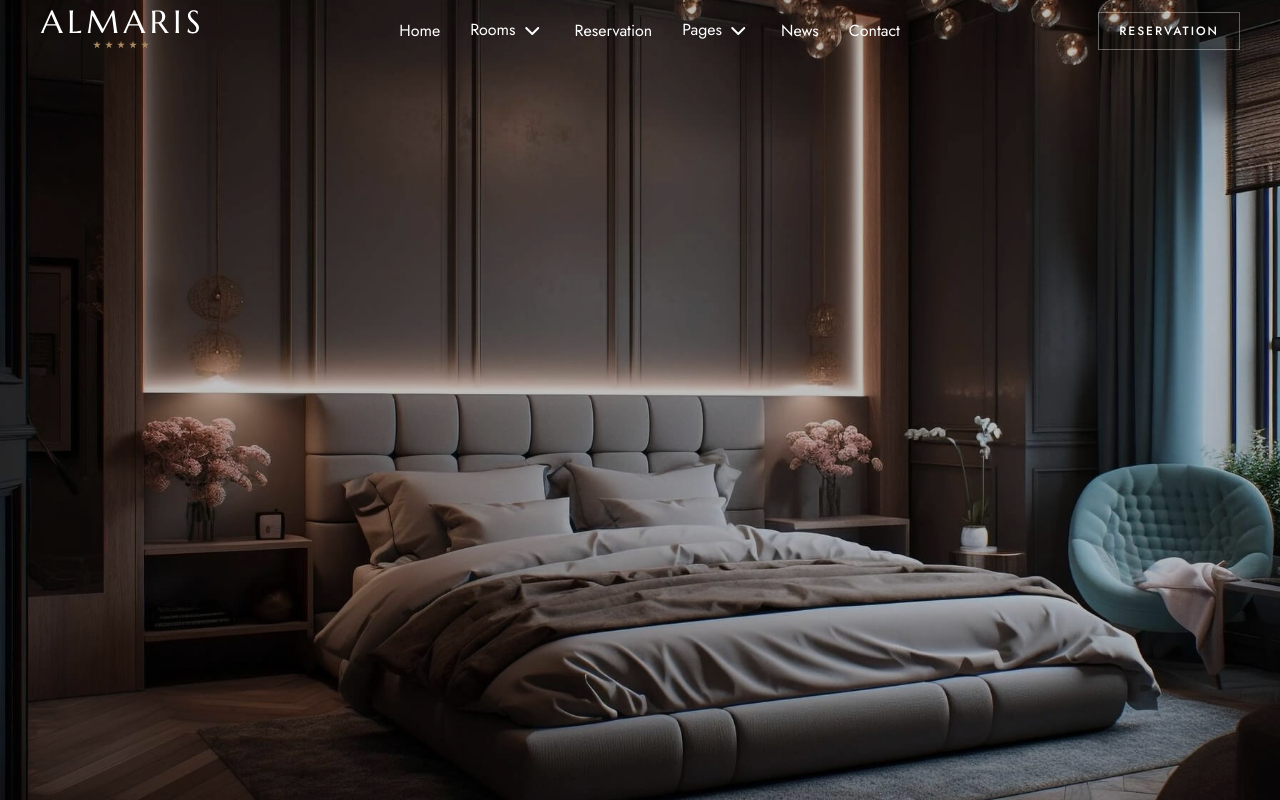
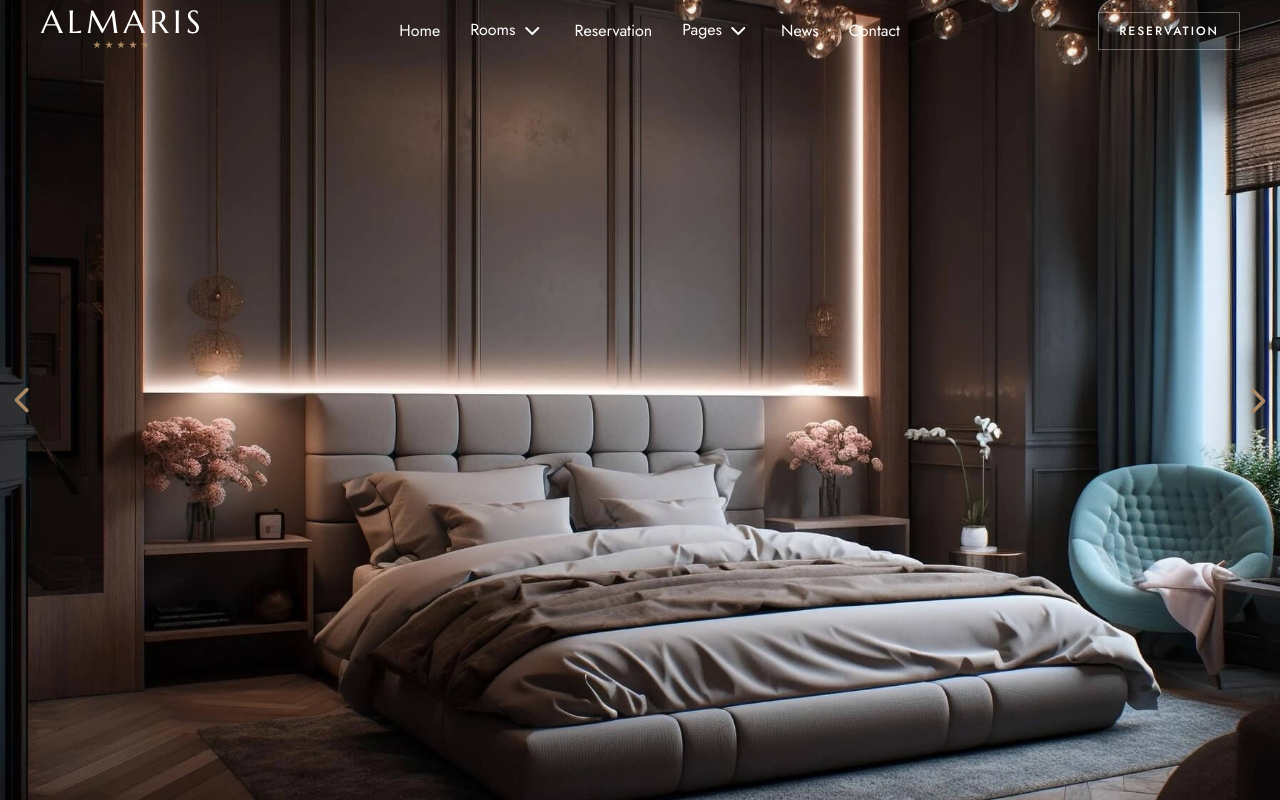
Before and after one commit to YanderuxTea/Almaris, a Next.js app: page / in a window 1280 px wide. Built offline with nearby package versions, Linux system fonts and the light colour scheme.

Commit message:
Сделаны функции слайдера по интервалу и кнопкам

```diff
--- a/app/globals.css
+++ b/app/globals.css
@@ -5,7 +5,7 @@
     --animate-swiperTimerNextSlide: swiperTimerNextSlide 1.5s ease-in-out;
     @keyframes swiperTimerCurrentSlide {
         0% {
-            transform: translateX(100%);
+            transform: translateX(calc(var(--currentSide) * 100%));
         }
         100% {
             transform: translateX(0);
@@ -13,7 +13,7 @@
     }
     @keyframes swiperTimerNextSlide {
         to {
-            transform: translateX(-100%);
+            transform: translateX(calc(var(--currentSide) * -100%));
         }
     }
 }
--- a/components/ui/Slider.tsx
+++ b/components/ui/Slider.tsx
@@ -1,41 +1,63 @@
 'use client'
 import {images} from '@/public/data/ImagesForSlider'
-import {useEffect, useRef} from 'react'
 import Image from 'next/image'
-import SwiperTimerFunction from '@/public/features/functions/SwiperTimerFunction'
-import VariablesForSwiper from '@/public/features/functions/VariablesForSwiper'
+import React, {useEffect, useRef} from 'react'
+import SliderByTimer from '@/public/features/functions/SliderByTimer'
 import {clearInterval} from 'node:timers'
+import Arrow from '@/public/svg/Arrow'
+import SliderByButtons from '@/public/features/functions/SliderByButtons'
 
 export default function Slider() {
-  const divRef = useRef<(HTMLDivElement | null)[]>([null])
-  const {
-    intervalRef,
-    setCooldownTime,
-    currentSlide,
-    setFirstRender,
-    firstRender
-  } = VariablesForSwiper()
+  const currentSide = React.useRef<number>(1)
+  const intervalRef = useRef<NodeJS.Timeout | null>(null)
+  const currentIndexSlide = useRef<number>(0)
+  const [cooldownTime, setCooldownTime] = React.useState<number>(0)
+  const [firstRender, setFirstRender] = React.useState<boolean>(true)
   useEffect(() => {
-    SwiperTimerFunction(intervalRef, setCooldownTime, currentSlide, setFirstRender, 3000, images)
-    const id = intervalRef.current
+    SliderByTimer({
+      currentSide: currentSide,
+      intervalRef: intervalRef,
+      currentIndexSlide: currentIndexSlide,
+      setFirstRender: setFirstRender,
+      setCooldownTime: setCooldownTime,
+      delay: 3000,
+      imgArr: images
+    })
+    const intRef = intervalRef.current
     return () => {
-      if (id) clearInterval(id)
+      if (intRef) clearInterval(intRef)
     }
-    // eslint-disable-next-line react-hooks/exhaustive-deps
   }, [])
   return (
-    <section className='relative min-h-screen overflow-hidden'>
+    <section className='min-h-screen relative flex flex-row items-center overflow-clip justify-between'>
+      <button className='z-3 rotate-90 cursor-pointer scale-175 px-2.5' onClick={() => SliderByButtons({
+        currentSide: currentSide,
+        intervalRef: intervalRef,
+        buttonSide: 'left',
+        imgArr: images,
+        currentIndexSlide: currentIndexSlide,
+        setFirstRender: setFirstRender,
+        setCooldownTime: setCooldownTime,
+        cooldownTime: cooldownTime
+      })}><Arrow color='AB8965'/></button>
+      <button className='z-3 -rotate-90 cursor-pointer scale-175 px-2.5' onClick={() => SliderByButtons({
+        currentSide: currentSide,
+        intervalRef: intervalRef,
+        buttonSide: 'right',
+        imgArr: images,
+        currentIndexSlide: currentIndexSlide,
+        setFirstRender: setFirstRender,
+        setCooldownTime: setCooldownTime,
+        cooldownTime: cooldownTime
+      })}><Arrow color='AB8965'/></button>
       {images.map((image, i) => {
-        return (
-          <div
-            className={`absolute overflow-hidden z-1 w-full h-full ${currentSlide.current === i ? firstRender ? 'animate-none z-2' : 'animate-swiperTimerCurrentSlide z-2' : firstRender ? 'animate-none z-1' : 'animate-swiperTimerNextSlide z-1'}`}
-            key={i} ref={(el) => {
-            divRef.current[i] = el
-          }}>
-            <Image src={image} alt='image for slider' className='object-cover object-left brightness-75 w-full h-full'
-                   priority
-                   draggable={false}/>
-          </div>)
+        return <div
+          className={`absolute w-full h-full ${i === currentIndexSlide.current ? firstRender ? 'animate-none z-2' : 'animate-swiperTimerCurrentSlide z-2' : firstRender ? 'animate-none z-1' : 'animate-swiperTimerNextSlide z-1'}`}
+          key={i}
+          style={{'--currentSide': currentSide.current} as React.CSSProperties}>
+          <Image src={image} alt='image for slider' priority draggable={false}
+                 className='w-full h-full object-cover object-left'/>
+        </div>
       })}
     </section>
   )
--- /dev/null
+++ b/public/features/functions/SliderByButtons.tsx
@@ -0,0 +1,43 @@
+import React, {RefObject} from 'react'
+import {StaticImageData} from 'next/image'
+import SliderByTimer from '@/public/features/functions/SliderByTimer'
+
+interface Props {
+  currentSide: RefObject<number>
+  intervalRef: RefObject<NodeJS.Timeout | null>
+  buttonSide: string;
+  imgArr: Array<StaticImageData>
+  currentIndexSlide: RefObject<number>
+  setFirstRender: React.Dispatch<React.SetStateAction<boolean>>
+  setCooldownTime: React.Dispatch<React.SetStateAction<number>>
+  cooldownTime: number
+}
+
+export default function SliderByButtons({
+                                          currentSide,
+                                          intervalRef,
+                                          buttonSide,
+                                          imgArr,
+                                          currentIndexSlide,
+                                          setFirstRender,
+                                          setCooldownTime,
+                                          cooldownTime
+                                        }: Props) {
+  if (Date.now() - cooldownTime < 1500) return
+  if (intervalRef.current) clearInterval(intervalRef.current)
+  setFirstRender(false)
+  currentSide.current = buttonSide === 'left' ? -1 : 1
+  currentIndexSlide.current = (currentIndexSlide.current + 1) % imgArr.length
+  setCooldownTime(Date.now())
+  setTimeout(() => {
+    SliderByTimer({
+      currentIndexSlide: currentIndexSlide,
+      currentSide: currentSide,
+      imgArr: imgArr,
+      setCooldownTime: setCooldownTime,
+      intervalRef: intervalRef,
+      setFirstRender: setFirstRender,
+      delay: 3000
+    })
+  }, 1500)
+}
--- /dev/null
+++ b/public/features/functions/SliderByTimer.tsx
@@ -0,0 +1,31 @@
+import React, {RefObject} from 'react'
+import {StaticImageData} from 'next/image'
+
+interface Props {
+  currentSide: RefObject<number>
+  intervalRef: RefObject<NodeJS.Timeout | null>
+  currentIndexSlide: RefObject<number>
+  setCooldownTime: React.Dispatch<React.SetStateAction<number>>
+  setFirstRender: React.Dispatch<React.SetStateAction<boolean>>
+  delay: number
+  imgArr: Array<StaticImageData>
+}
+
+export default function SliderByTimer({
+                                        currentSide,
+                                        intervalRef,
+                                        currentIndexSlide,
+                                        setFirstRender,
+                                        setCooldownTime,
+                                        delay,
+                                        imgArr
+                                      }: Props) {
+  if (intervalRef.current) clearInterval(intervalRef.current)
+
+  intervalRef.current = setInterval(() => {
+    setFirstRender(false)
+    currentSide.current = 1
+    currentIndexSlide.current = (currentIndexSlide.current + 1) % imgArr.length
+    setCooldownTime(Date.now())
+  }, delay)
+}
--- a/public/features/functions/SwiperTimerFunction.tsx
+++ /dev/null
@@ -1,17 +0,0 @@
-import React, {RefObject} from 'react'
-import {clearInterval} from 'node:timers'
-import {StaticImageData} from 'next/image'
-
-export default function SwiperTimerFunction(intervalRef: RefObject<NodeJS.Timeout | null>,
-                                            setCooldownTime: React.Dispatch<React.SetStateAction<number>>,
-                                            currentSlide: RefObject<number>,
-                                            setFirstRender: React.Dispatch<React.SetStateAction<boolean>>,
-                                            delay: number,
-                                            imgArr: Array<StaticImageData>) {
-  if (intervalRef.current) clearInterval(intervalRef.current)
-  intervalRef.current = setInterval(() => {
-    setFirstRender(false)
-    setCooldownTime(Date.now())
-    currentSlide.current = (currentSlide.current + 1) % imgArr.length
-  }, delay)
-}
--- a/public/features/functions/VariablesForSwiper.tsx
+++ /dev/null
@@ -1,9 +0,0 @@
-import {useRef, useState} from 'react'
-
-export default function VariablesForSwiper() {
-  const intervalRef = useRef<NodeJS.Timeout | null>(null)
-  const [cooldownTime, setCooldownTime] = useState<number>(0)
-  const currentSlide = useRef<number>(0)
-  const [firstRender, setFirstRender] = useState<boolean>(true)
-  return {intervalRef, cooldownTime, currentSlide, firstRender, setFirstRender, setCooldownTime}
-}
```
